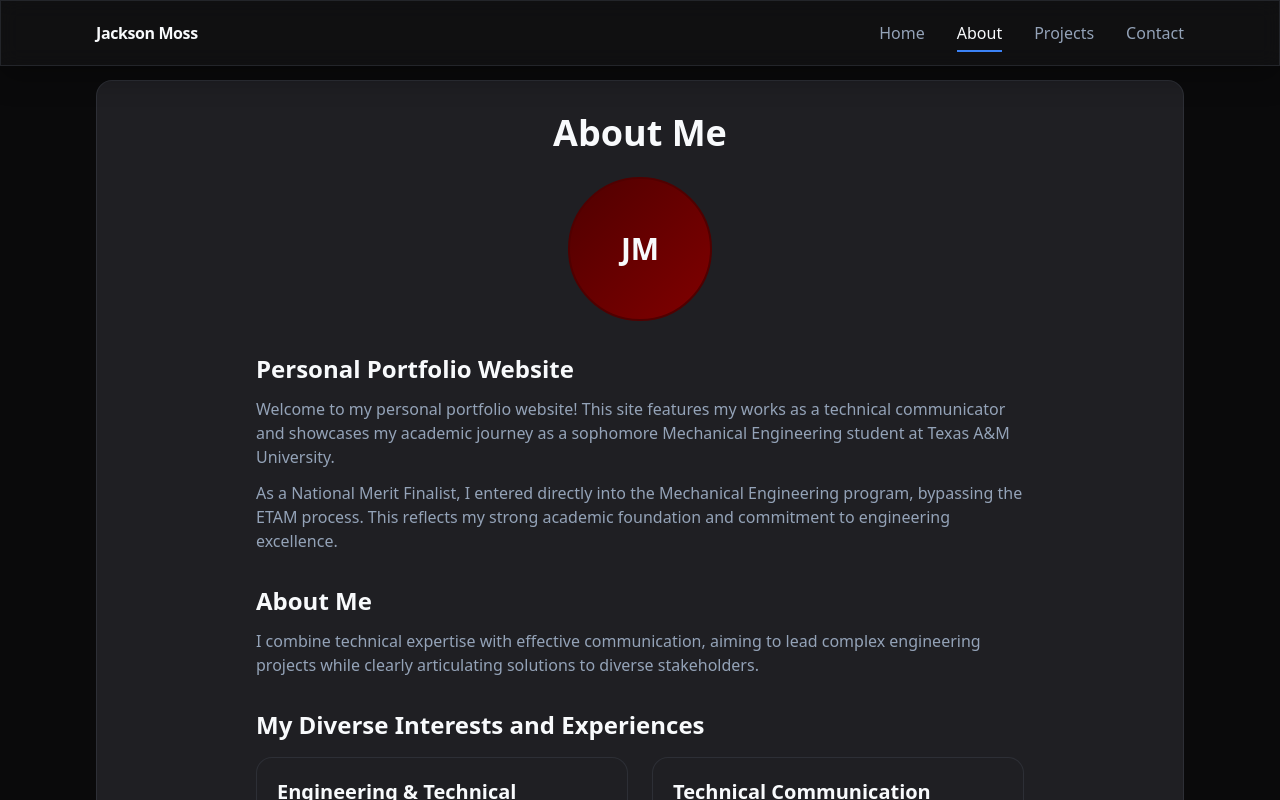
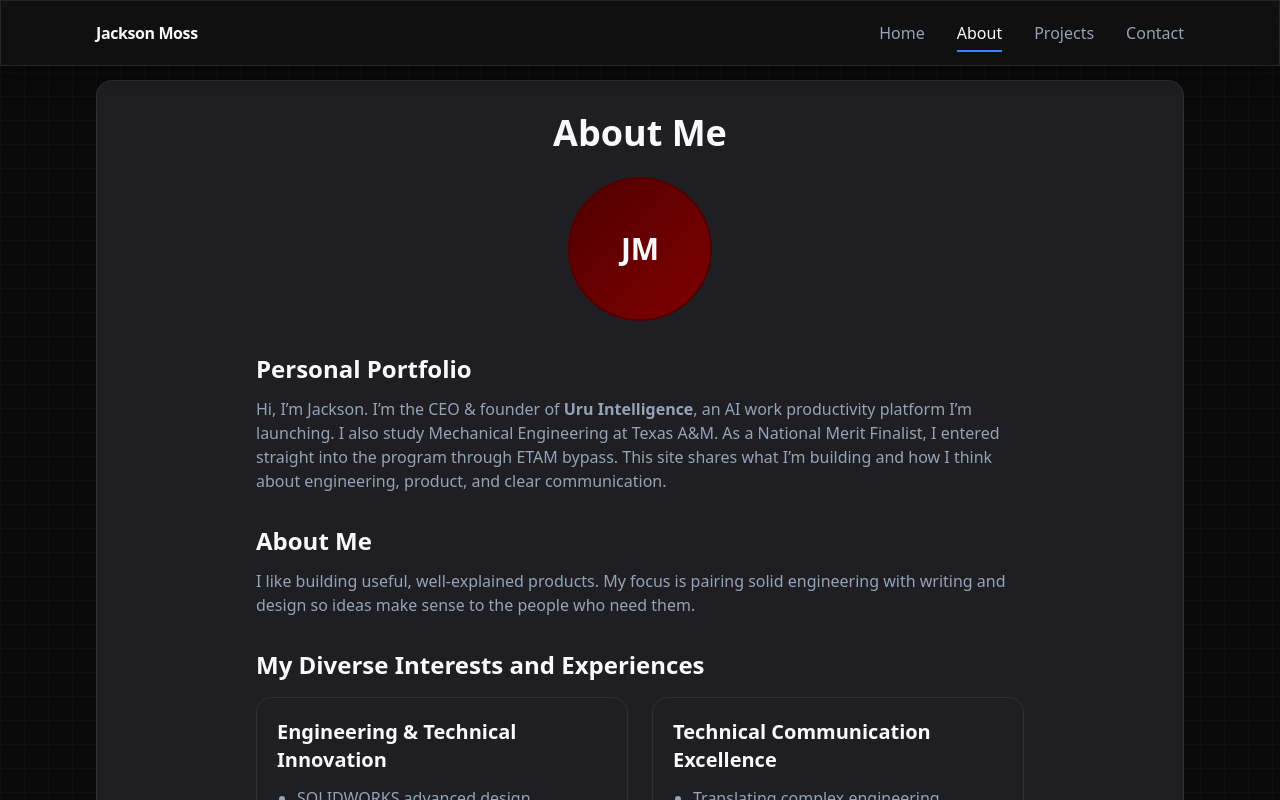
Before and after one commit to JaxMoss/eportfolio, a React (Vite) app: page /eportfolio/about in a window 1280 px wide. Shown: the top 800 px of the page. Built offline with nearby package versions, Linux system fonts and the light colour scheme.

Commit message:
Revamp: site-wide grid background, humanized copy, Uru Intelligence emphasis, removed home cards and contact note

```diff
--- a/src/App.tsx
+++ b/src/App.tsx
@@ -33,9 +33,11 @@ function AnimatedRoutes() {
 function App() {
   return (
     <Router basename="/eportfolio">
-      <div className="min-h-screen bg-[var(--bg)] text-[var(--text)]">
+      <div className="min-h-screen bg-[var(--bg)] text-[var(--text)] relative">
+        {/* Site-wide subtle grid background */}
+        <div className="bg-grid fixed inset-0 z-0" />
         <Navbar />
-        <main className="pt-20 pb-12">
+        <main className="relative z-10 pt-20 pb-12">
           <AnimatedRoutes />
         </main>
       </div>
--- a/src/pages/About.tsx
+++ b/src/pages/About.tsx
@@ -12,20 +12,18 @@ export default function About() {
           </div>
         </div>
         <div className="max-w-3xl mx-auto text-left">
-          <h2 className="text-2xl font-semibold mt-8">Personal Portfolio Website</h2>
+          <h2 className="text-2xl font-semibold mt-8">Personal Portfolio</h2>
           <p className="text-[var(--muted)] mt-3">
-            Welcome to my personal portfolio website! This site features my works as a technical communicator and
-            showcases my academic journey as a sophomore Mechanical Engineering student at Texas A&M University.
-          </p>
-          <p className="text-[var(--muted)] mt-3">
-            As a National Merit Finalist, I entered directly into the Mechanical Engineering program, bypassing the
-            ETAM process. This reflects my strong academic foundation and commitment to engineering excellence.
+            Hi, I’m Jackson. I’m the CEO & founder of <strong>Uru Intelligence</strong>, an AI work productivity platform I’m
+            launching. I also study Mechanical Engineering at Texas A&M. As a National Merit Finalist, I entered straight
+            into the program through ETAM bypass. This site shares what I’m building and how I think about engineering,
+            product, and clear communication.
           </p>
 
           <h2 className="text-2xl font-semibold mt-8">About Me</h2>
           <p className="text-[var(--muted)] mt-3">
-            I combine technical expertise with effective communication, aiming to lead complex engineering projects
-            while clearly articulating solutions to diverse stakeholders.
+            I like building useful, well-explained products. My focus is pairing solid engineering with writing and
+            design so ideas make sense to the people who need them.
           </p>
 
           <h2 className="text-2xl font-semibold mt-8">My Diverse Interests and Experiences</h2>
@@ -57,7 +55,7 @@ export default function About() {
             <div className="card-surface p-5">
               <h3 className="text-xl font-semibold">Leadership & Innovation</h3>
               <ul className="list-disc pl-5 mt-3 space-y-2 text-[var(--muted)]">
-                <li>Uru platform AI development</li>
+                <li>Uru Intelligence (CEO & Founder)</li>
                 <li>Financial dashboards and documentation</li>
                 <li>Collaborative university projects and competitions</li>
               </ul>
--- a/src/pages/Home.tsx
+++ b/src/pages/Home.tsx
@@ -6,7 +6,6 @@ export default function Home() {
   return (
     <section className="relative min-h-[calc(100vh-5rem)] flex items-center overflow-hidden">
       {/* background effects */}
-      <div className="bg-grid" />
       <div className="glow glow-blue left-1/2 -translate-x-1/2 -top-32" />
       <div className="glow glow-green -left-40 top-40" />
       <div className="glow glow-amber -right-40 -bottom-40" />
@@ -28,9 +27,9 @@ export default function Home() {
             initial={{ opacity: 0 }}
             animate={{ opacity: 1 }}
             transition={{ delay: 0.2 }}
-            className="mt-4 text-[var(--muted)] text-lg"
+            className="mt-4 text-[var(--muted)] text-lg max-w-2xl mx-auto"
           >
-            Mechanical Engineering • Texas A&M University • National Merit Finalist
+            I’m Jackson — CEO & founder of Uru Intelligence. I’m launching an AI work productivity platform. I also study Mechanical Engineering at Texas A&M and I’m a National Merit Finalist.
           </motion.p>
           <motion.div
             initial={{ opacity: 0 }}
@@ -47,45 +46,40 @@ export default function Home() {
           </motion.div>
         </div>
 
-        {/* Quick Info Cards */}
-        <div className="grid grid-cols-1 sm:grid-cols-2 lg:grid-cols-3 gap-4 mt-6">
-          {[
-            { k: 'Major', v: 'Mechanical Engineering' },
-            { k: 'School', v: 'Texas A&M University' },
-            { k: 'Year', v: 'Sophomore' },
-            { k: 'Status', v: 'National Merit Finalist' },
-            { k: 'Residence', v: 'Appelt Hall, College Station, TX' },
-            { k: 'Focus', v: 'Technical Communication & Innovation' },
-          ].map(({ k, v }) => (
-            <motion.div
-              key={k}
-              initial={{ opacity: 0, y: 8 }}
-              whileInView={{ opacity: 1, y: 0 }}
-              viewport={{ once: true, amount: 0.3 }}
-              transition={{ duration: 0.35 }}
-              className="card-surface p-5"
+        {/* Featured: Uru Intelligence */}
+        <motion.div
+          initial={{ opacity: 0, y: 10 }}
+          whileInView={{ opacity: 1, y: 0 }}
+          viewport={{ once: true }}
+          transition={{ duration: 0.35, delay: 0.1 }}
+          className="card-surface p-6 md:p-8 mt-6"
+        >
+          <h2 className="text-2xl md:text-3xl font-semibold">Uru Intelligence</h2>
+          <p className="text-[var(--muted)] mt-3 max-w-3xl">
+            I’m building Uru Intelligence — an AI work productivity platform designed to make teams faster, clearer,
+            and more effective. It blends smart automation with clean communication so your work moves forward without friction.
+          </p>
+          <div className="mt-4">
+            <Link
+              to="/projects"
+              className="inline-flex items-center gap-2 rounded-lg px-5 py-3 bg-[var(--blue)] text-white hover:shadow-lg hover:shadow-[rgba(59,130,246,0.35)] transition-transform hover:-translate-y-0.5"
             >
-              <div className="text-sm text-[var(--muted)]">{k}</div>
-              <div className="text-lg md:text-xl font-semibold mt-1">{v}</div>
-            </motion.div>
-          ))}
-        </div>
+              Learn more
+            </Link>
+          </div>
+        </motion.div>
 
         {/* Intro */}
         <div className="card-surface p-6 md:p-8 mt-8">
-          <h2 className="text-2xl font-semibold">Welcome to My Portfolio</h2>
+          <h2 className="text-2xl font-semibold">Welcome</h2>
           <p className="text-[var(--muted)] mt-3">
-            This website showcases my journey as a Mechanical Engineering student at Texas A&M University and my
-            development as a technical communicator. As a National Merit Finalist, I entered directly into the Mechanical
-            Engineering program, bypassing the traditional ETAM process.
+            I like building useful things with a clear purpose. Uru Intelligence is the best example of that — a tool that
+            helps people work smarter, communicate better, and get results faster. Along the way, I’m studying Mechanical
+            Engineering at Texas A&M and staying hands-on with design, systems, and communication.
           </p>
           <p className="text-[var(--muted)] mt-3">
-            I combine rigorous engineering principles with effective communication, preparing for a future where I can
-            lead complex engineering projects while clearly articulating solutions to diverse stakeholders.
-          </p>
-          <p className="text-[var(--muted)] mt-3">
-            Experience spans SOLIDWORKS design, BlueStamp Engineering, NASA Space Camp Advanced Training, Aggies Invent,
-            and work on the Uru AI platform.
+            My background includes SOLIDWORKS design, BlueStamp Engineering, NASA Space Camp Advanced Training, Aggies Invent,
+            and a lot of writing that turns complex ideas into something people can actually use.
           </p>
         </div>
       </div>
--- a/src/pages/Projects.tsx
+++ b/src/pages/Projects.tsx
@@ -5,8 +5,7 @@ import { FolderKanban } from 'lucide-react'
 export default function Projects() {
   return (
     <section className="relative min-h-[60vh] flex items-center justify-center overflow-hidden">
-      {/* Subtle background */}
-      <div className="bg-grid" />
+      {/* Subtle background handled globally */}
       <div className="glow glow-blue left-1/2 -translate-x-1/2 -top-40" />
       <div className="glow glow-green -left-40 top-40" />
 
@@ -25,9 +24,8 @@ export default function Projects() {
           </span>
         </h1>
         <p className="text-[var(--muted)] mt-4 max-w-2xl mx-auto">
-          I’m currently preparing a polished showcase of engineering designs, technical documentation,
-          and innovation challenge submissions. This section will launch with detailed write-ups,
-          visuals, and interactive previews.
+          My flagship project is <strong>Uru Intelligence</strong> — an AI work productivity platform I’m launching as
+          CEO & founder. I’ll be sharing product details, demos, and the story behind the build here soon.
         </p>
         <div className="mt-6 inline-flex items-center gap-2 text-sm text-[var(--muted)]">
           <span>ETA:</span>
```
Also changed, not shown: src/pages/Contact.tsx (+3 -8 lines).
